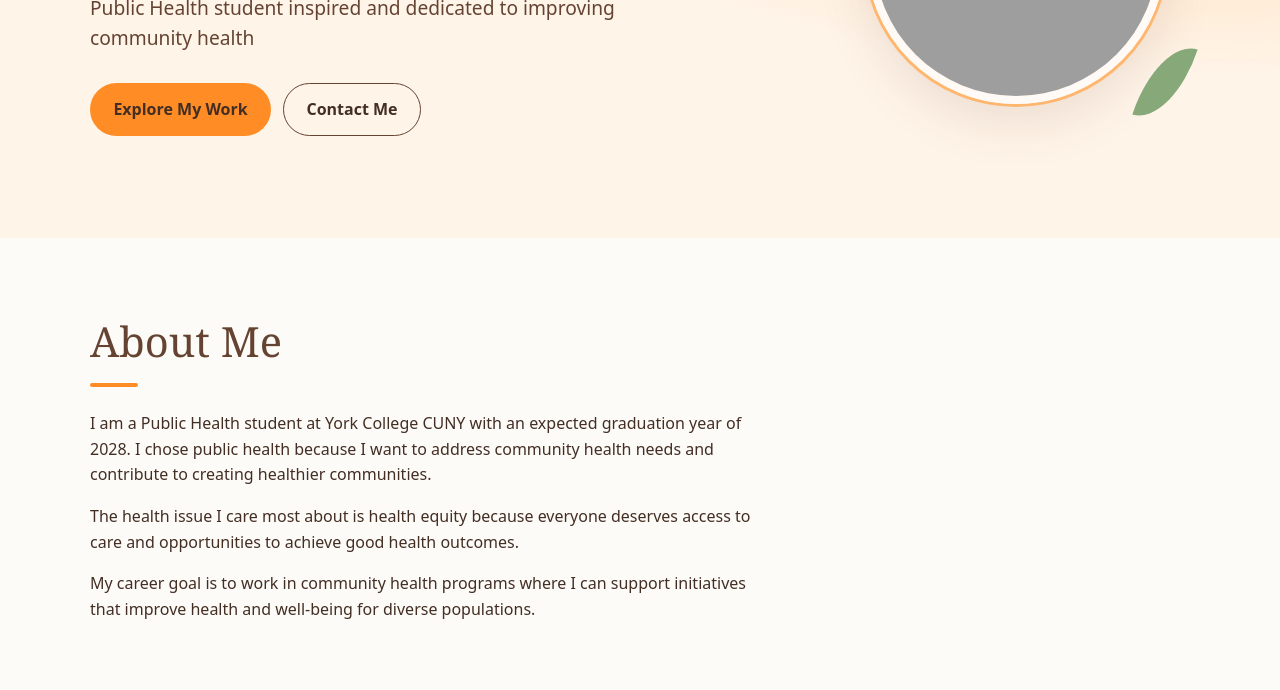
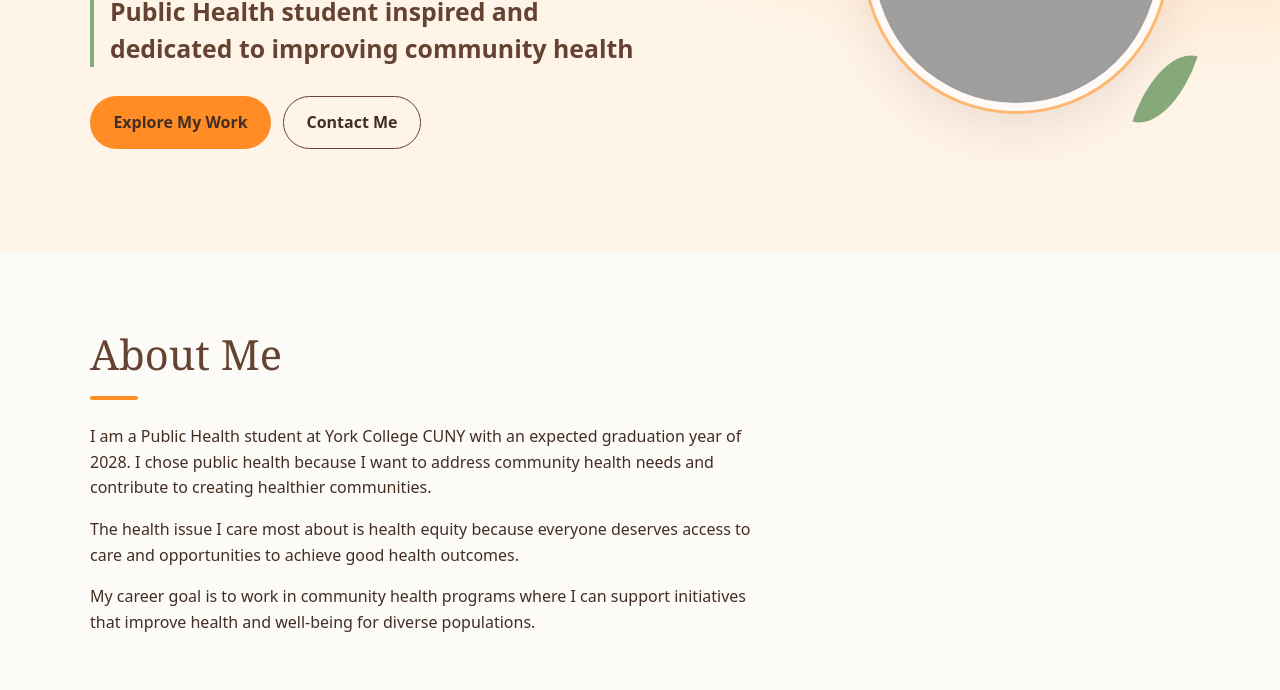
Before and after one commit to V-success7/Verna, a plain HTML site: page index.html in a window 1280 px wide. Shown: the part 410-1100 px from the top of the page. Drawn offline with Linux system fonts and the light colour scheme; grey boxes are pictures that could not be loaded.

Commit message:
Emphasize homepage public health introduction

```diff
--- a/index.html
+++ b/index.html
@@ -277,7 +277,9 @@
     @media(prefers-reduced-motion:reduce){*,*::before,*::after{scroll-behavior:auto!important;transition:none!important}}
 
   .hero-photo .profile-photo{display:block;width:clamp(180px,28vw,300px);height:clamp(180px,28vw,300px);object-fit:cover;object-position:50% 30%;border:8px solid #fffaf5;border-radius:50%;box-shadow:0 0 0 3px #ffb66e,0 18px 50px #65433220}
-  </style>
+  .hero-text .hero-tagline { font-size: clamp(1.2rem, 2.5vw, 1.55rem); font-weight: 750; line-height: 1.5; color: #654332; border-left: 4px solid #87a878; padding-left: 16px; margin-top: 1rem; }
+@media(max-width:768px){.hero-text .hero-tagline{border-left:0;padding-left:0;}}
+</style>
 </head>
 <body>
   <nav>
@@ -317,7 +319,7 @@
       <div class="hero-text">
         <p class="eyebrow">Welcome to my portfolio</p>
         <h1>Hello, I’m <span>Verna Roberts.</span></h1>
-        <p>Public Health student inspired and dedicated to improving community health</p>
+        <p class="hero-tagline">Public Health student inspired and dedicated to improving community health</p>
         <div class="hero-actions"><a class="cta" href="#portfolio">Explore My Work</a><a class="cta secondary" href="#contact">Contact Me</a></div>
       </div>
       <div class="hero-photo">
```
